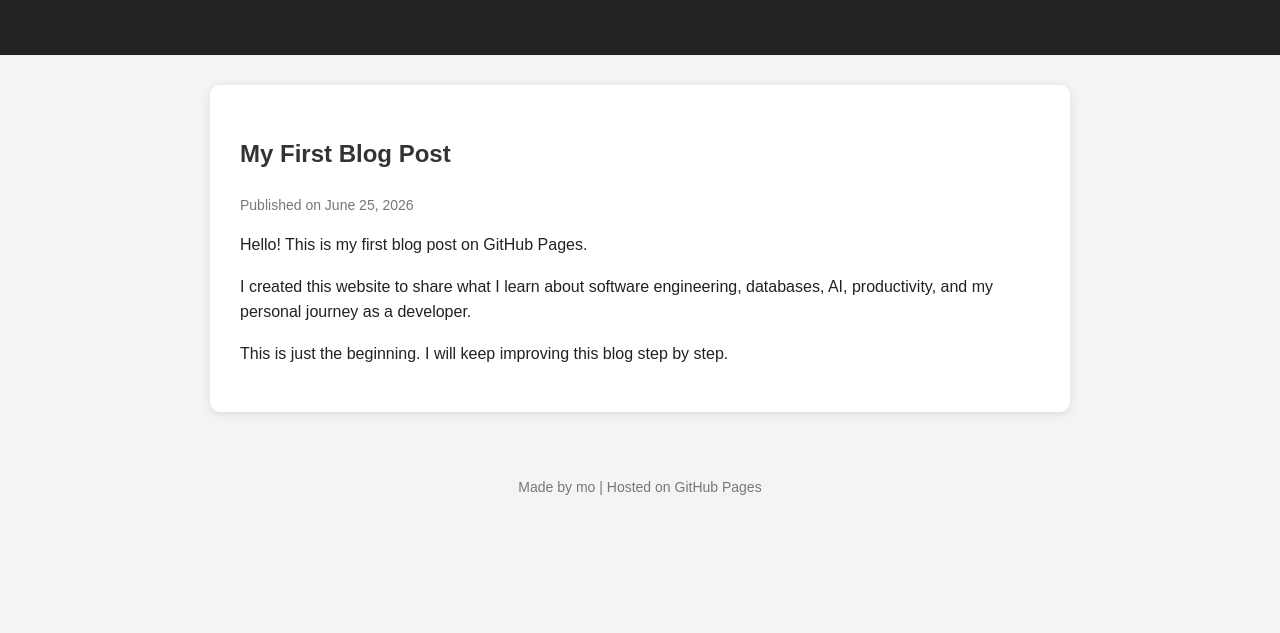
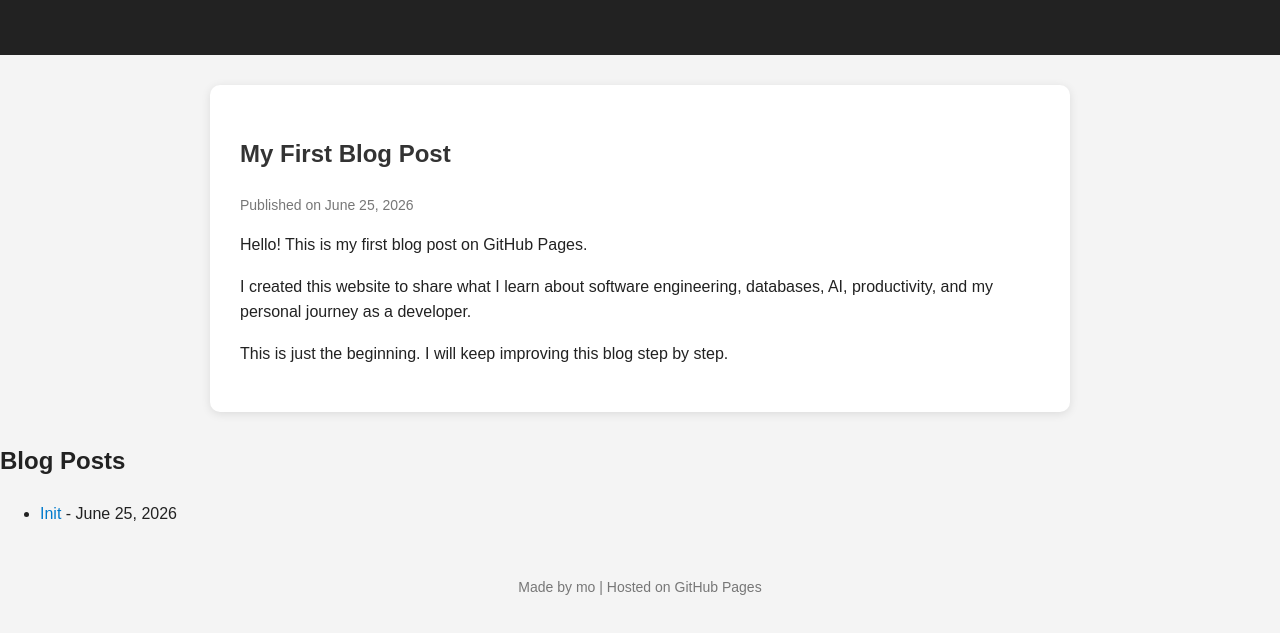
Before and after one commit to moamlrh/moamlrh.github.io, a plain HTML site: page index.html in a window 1280 px wide. Shown: the part 139-772 px from the top of the page. Drawn offline with Linux system fonts and the light colour scheme.

Commit message:
Add blog posts section to index.html

```diff
--- a/index.html
+++ b/index.html
@@ -95,6 +95,17 @@
     </article>
   </main>
 
+  <section>
+  <h2>Blog Posts</h2>
+
+  <ul>
+    <li>
+      <a href="posts/first-post.html">Init</a>
+      <span>- June 25, 2026</span>
+    </li>
+  </ul>
+</section>
+
   <footer>
     <p>Made by mo | Hosted on GitHub Pages</p>
   </footer>
```
